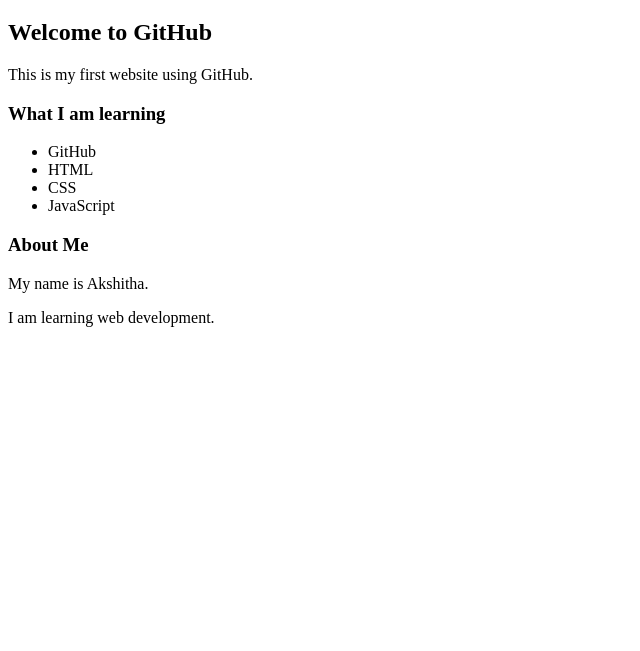
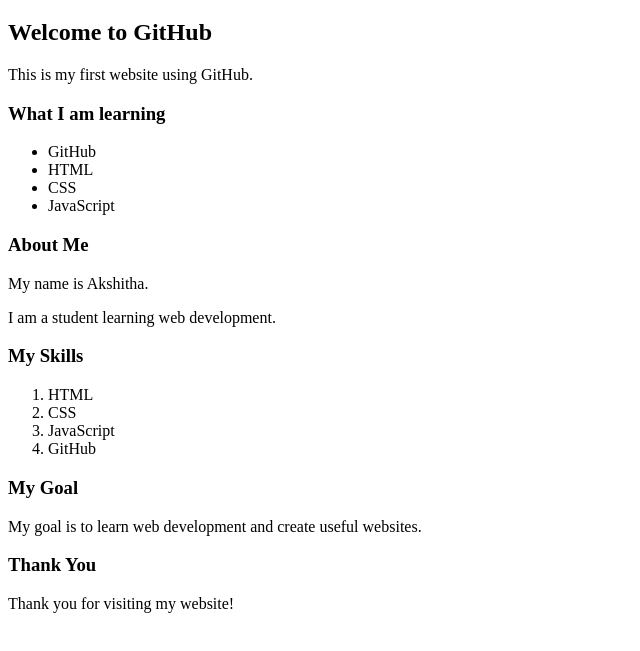
Before and after one commit to akshitha19-19/githubtraining, a plain HTML site: page github.html in a window 1280 px wide. Shown: the part 61-712 px from the top of the page, without its empty margins (0-640 px from the left). Drawn offline with Linux system fonts and the light colour scheme.

Commit message:
Update github.html

```diff
--- a/github.html
+++ b/github.html
@@ -1,10 +1,14 @@
 <!DOCTYPE html>
 <html lang="en">
+
 <head>
     <meta charset="UTF-8">
     <meta name="viewport" content="width=device-width, initial-scale=1.0">
-    <title>Document</title>
-    <body>
+
+    <title>GitHub Training</title>
+</head>
+
+<body>
 
     <h1>GitHub Training</h1>
 
@@ -24,11 +28,28 @@
     <h3>About Me</h3>
 
     <p>My name is Akshitha.</p>
-    <p>I am learning web development.</p>
+
+    <p>I am a student learning web development.</p>
+
+    <h3>My Skills</h3>
+
+    <ol>
+        <li>HTML</li>
+        <li>CSS</li>
+        <li>JavaScript</li>
+        <li>GitHub</li>
+    </ol>
+
+    <h3>My Goal</h3>
+
+    <p>
+        My goal is to learn web development and create useful websites.
+    </p>
+
+    <h3>Thank You</h3>
+
+    <p>Thank you for visiting my website!</p>
 
 </body>
-</head>
-<body>
 
-</body>
 </html>
```
